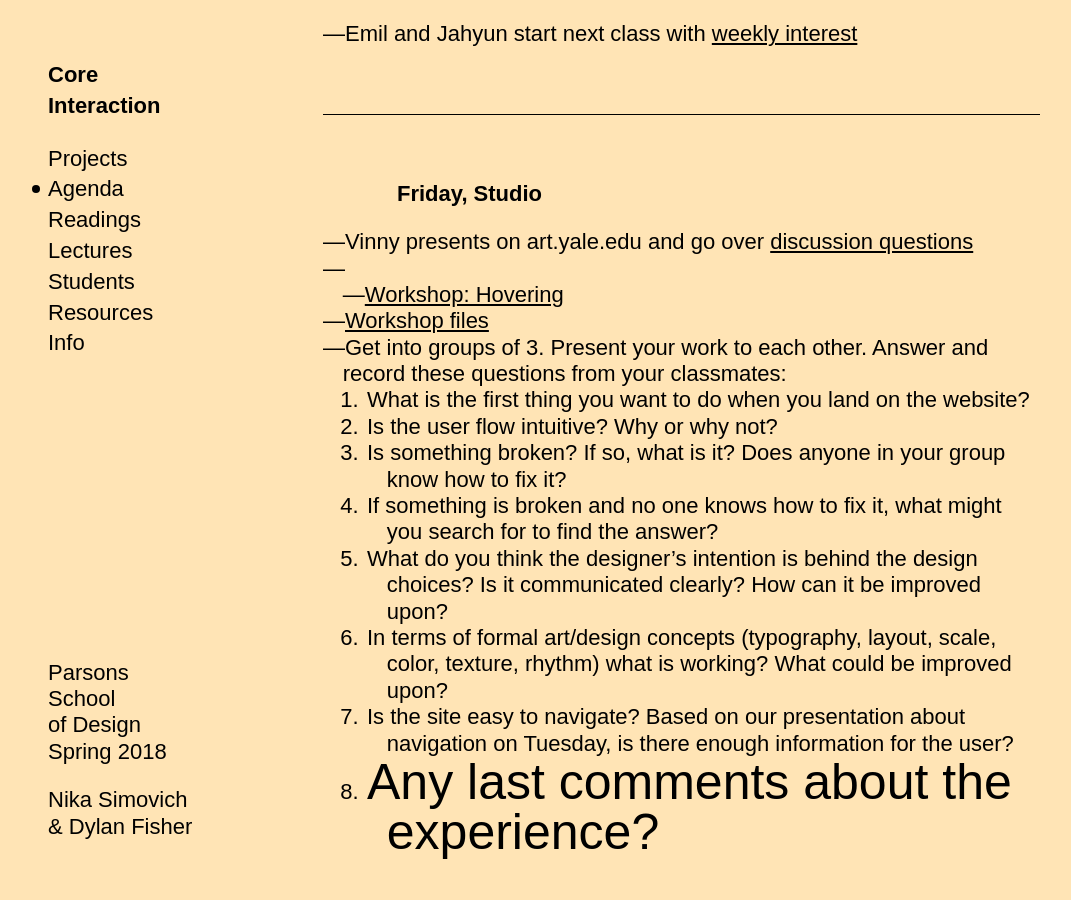
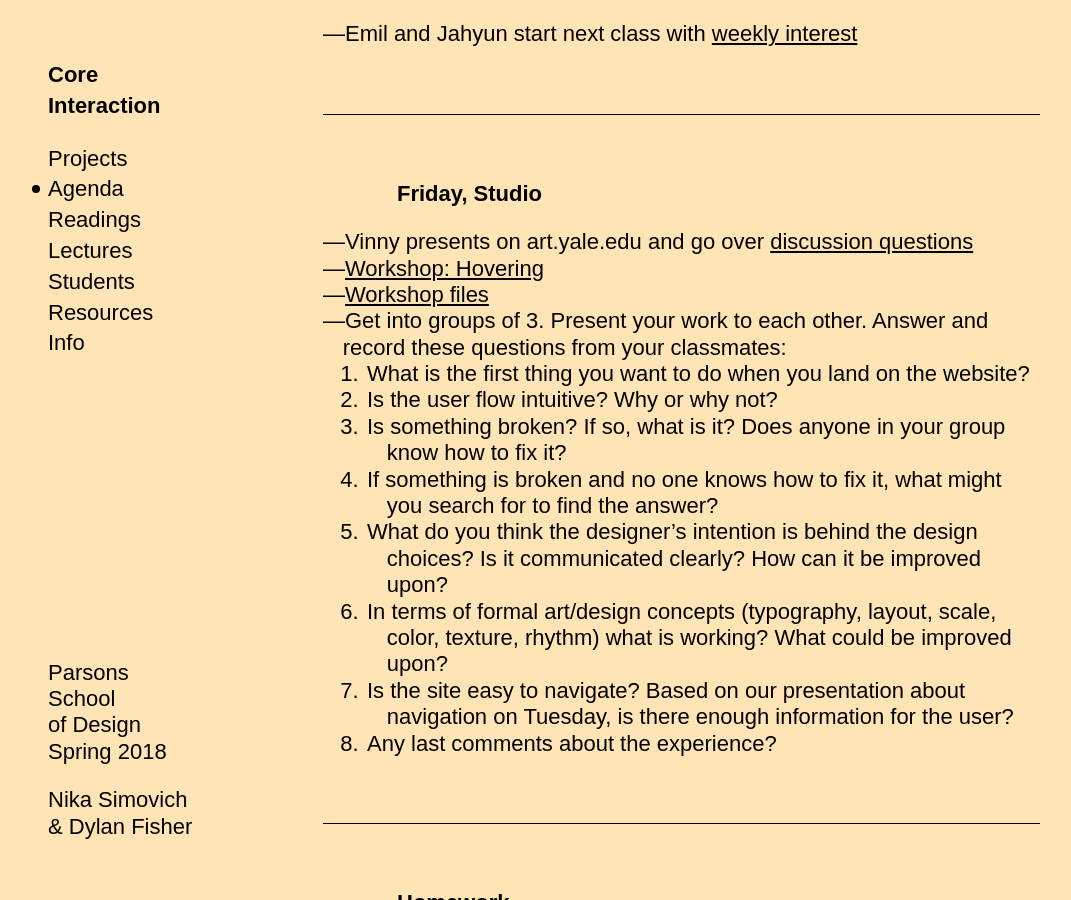
Before and after one commit to dylanfisher/ci18, a Jekyll site: the page built from _agendas/week-3.md, in a window 1280 px wide and 900 px high, scrolled down 1779 px. Shown: the whole window, without its empty margins (12-1083 px from the left). Built offline with Jekyll 4.4.1, drawn with Linux system fonts in a browser that asks for light colours; some web fonts are replaced.

Commit message:
Fix typo

```diff
--- a/_agendas/week-3.md
+++ b/_agendas/week-3.md
@@ -49,7 +49,7 @@ date_range:       2/06 – 2/09
 ### Friday, Studio
 
 - Vinny presents on art.yale.edu and go over [discussion questions](https://docs.google.com/document/d/1GABHCwiv4MAld3vV4hCz7EbbhgaVUE99ipjCEjw6fTo/edit?usp=sharing)
-- - [Workshop: Hovering](http://ci.nikasimovich.com/studio/hover-demo/index.html)
+- [Workshop: Hovering](http://ci.nikasimovich.com/studio/hover-demo/index.html)
 - [Workshop files](https://github.com/dylanfisher/ci/raw/master/studio/hover-demo/hover-demo.zip)
 - Get into groups of 3. Present your work to each other. Answer and record these questions from your classmates:<br>
 1. What is the first thing you want to do when you land on the website?
@@ -60,6 +60,7 @@ date_range:       2/06 – 2/09
 6. In terms of formal art/design concepts (typography, layout, scale, color, texture, rhythm) what is working? What could be improved upon?
 7. Is the site easy to navigate? Based on our presentation about navigation on Tuesday, is there enough information for the user?
 8. Any last comments about the experience?
+
 ---
 
 
```
